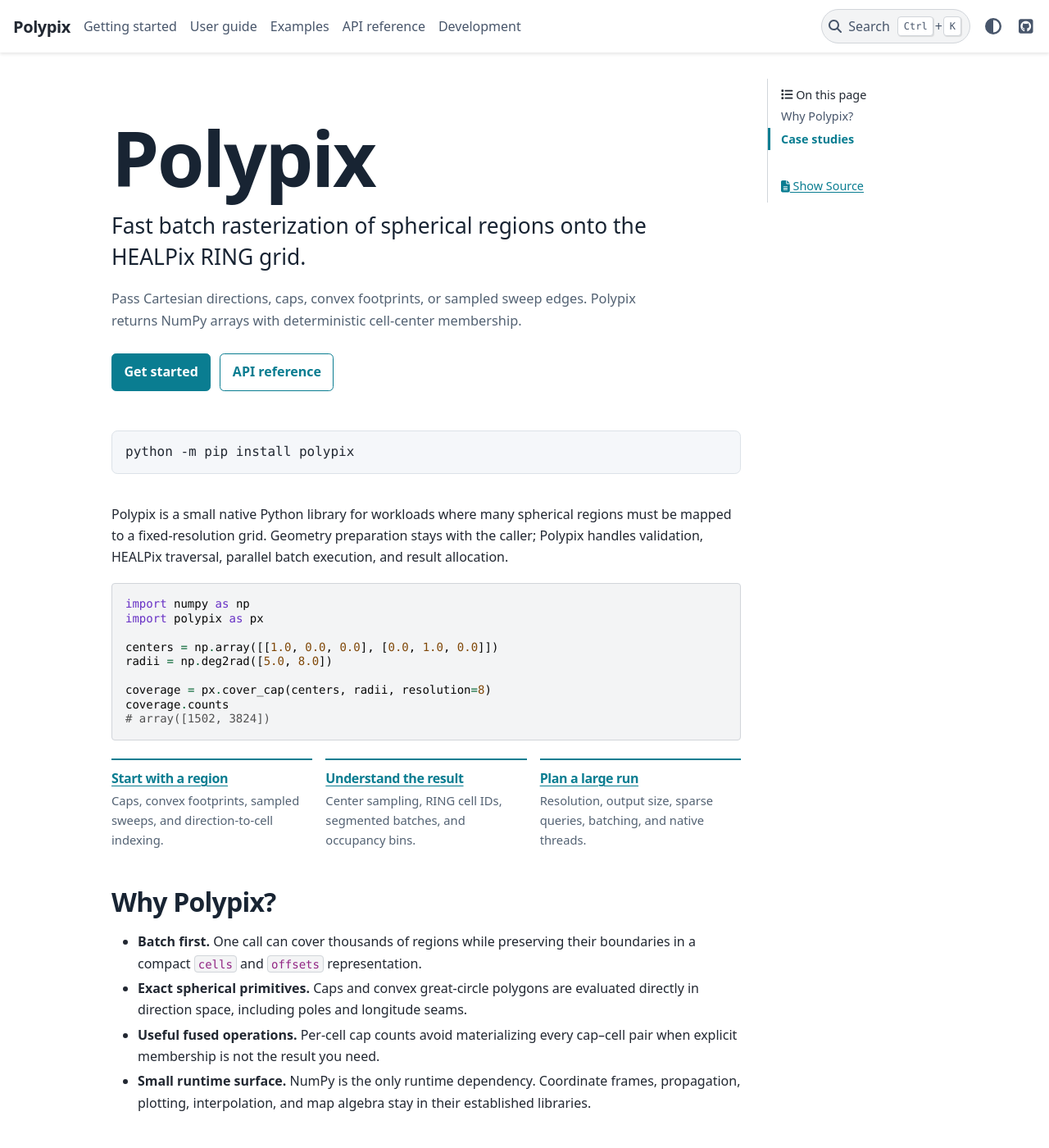
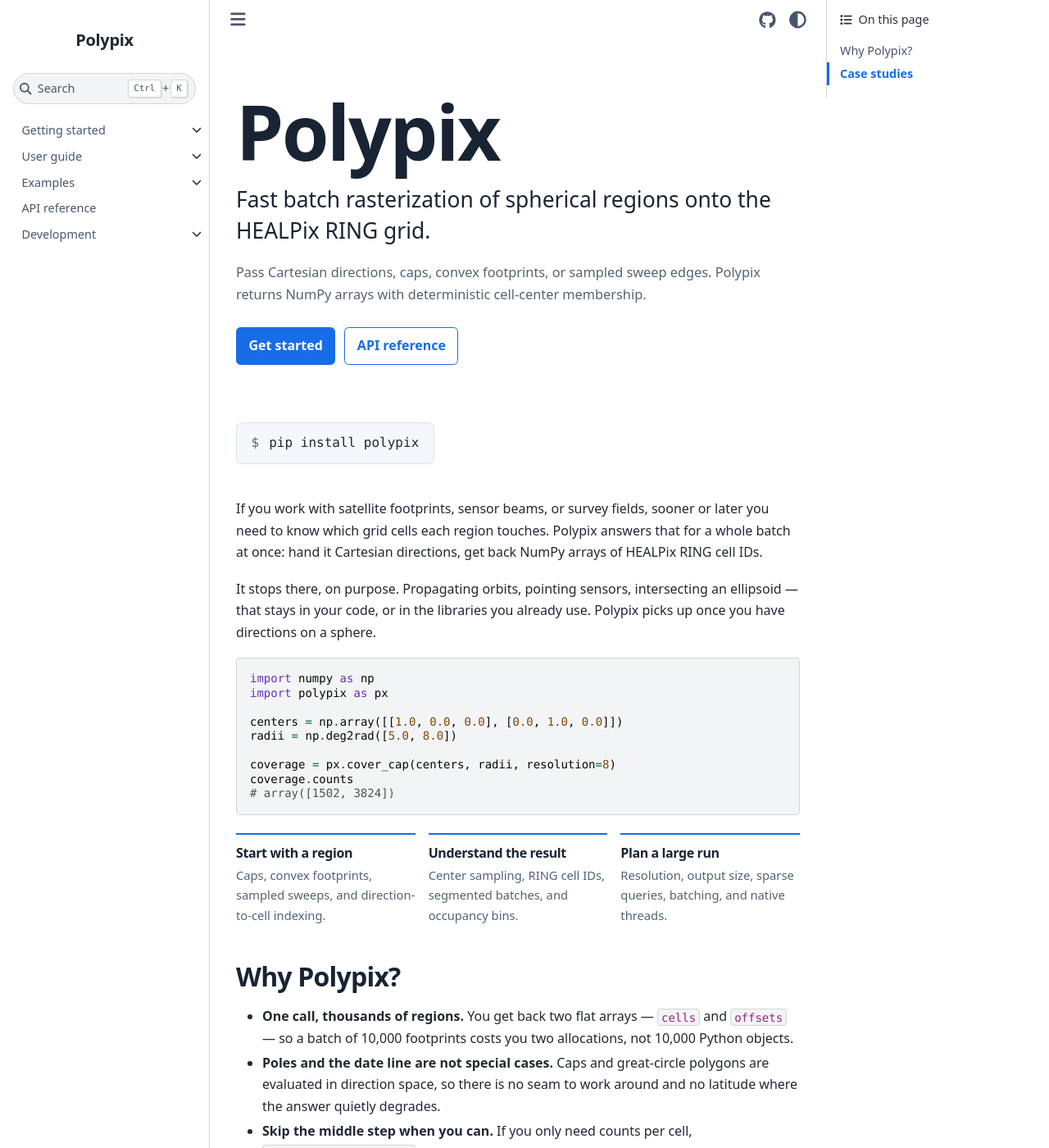
Before and after one commit to JochimMaene/polypix, a Sphinx documentation site: the page built from docs/index.md, in a window 1280 px wide and 1400 px high. Shown: the whole window at 82% size. Built offline with Sphinx 7.4.7 and the Sphinx Book theme 1.1.4, drawn with Linux system fonts in a browser that asks for light colours; some of the changed text lies outside the part shown.

Commit message:
docs: move to sphinx-book-theme and warm up the landing page
Shapely uses sphinx_book_theme, so it is well-precedented for a geometry
library; xarray and NumPy are on pydata, which book theme is built on.

- Swap the theme and rework the options pydata-only keys covered
  (github_url, navbar_align, navbar_center) for the repository/issue
  buttons and sidebar depth controls book theme uses.
- Drop html_sidebars = {"**": []}. Book theme puts navigation in the left
  sidebar; suppressing it left the site with no persistent nav.
- Set navbar_persistent = [] so the header stops rendering a second search
  field on top of the sidebar one.
- Landing page: hug the install chip to its content, stop the path cards
  rendering as underlined blue links.

Start the voice pass on the landing page. The docs used "you" three times
in 598 sentences, describing the library from the outside rather than
talking to a reader, which is most of why they read as generated.

````diff
--- a/docs/_static/polypix.css
+++ b/docs/_static/polypix.css
@@ -16,17 +16,13 @@
   --polypix-rule: #344252;
 }
 
-.bd-header .navbar-header-items__center {
-  flex-grow: 1;
-}
-
 .navbar-brand {
   font-weight: 700;
   letter-spacing: -0.02em;
 }
 
 .bd-main .bd-content .bd-article-container {
-  max-width: 52rem;
+  max-width: 56rem;
   min-width: 0;
 }
 
@@ -99,11 +95,16 @@
   background: var(--polypix-surface);
   border: 1px solid var(--polypix-rule);
   border-radius: 0.45rem;
-  display: flex;
+  display: inline-flex;
   font-family: var(--pst-font-family-monospace);
-  justify-content: space-between;
-  margin: 1.4rem 0 2.2rem;
-  padding: 0.8rem 1rem;
+  gap: 0.75rem;
+  margin: 1.4rem 0 2.6rem;
+  padding: 0.7rem 1.1rem;
+}
+
+.polypix-install::before {
+  color: var(--polypix-muted);
+  content: "$";
 }
 
 .polypix-paths,
@@ -123,6 +124,15 @@
 .polypix-paths h3 {
   font-size: 1rem;
   margin: 0 0 0.35rem;
+}
+
+.polypix-paths h3 a {
+  color: var(--polypix-ink);
+  text-decoration: none;
+}
+
+.polypix-paths h3 a:hover {
+  color: var(--pst-color-primary);
 }
 
 .polypix-paths p {
--- a/docs/conf.py
+++ b/docs/conf.py
@@ -35,19 +35,28 @@
     "numpy": ("https://numpy.org/doc/stable/", None),
 }
 
-html_theme = "pydata_sphinx_theme"
+html_theme = "sphinx_book_theme"
 html_title = "Polypix"
 html_baseurl = "https://jochimmaene.github.io/polypix/"
 html_extra_path = ["assets"]
 html_static_path = ["_static"]
 html_css_files = ["polypix.css"]
 html_theme_options = {
-    "github_url": "https://github.com/JochimMaene/polypix",
-    "navbar_align": "left",
-    "navbar_center": ["navbar-nav"],
+    "repository_url": "https://github.com/JochimMaene/polypix",
+    "repository_branch": "main",
+    "path_to_docs": "docs",
+    "use_repository_button": True,
+    "use_issues_button": True,
+    "use_edit_page_button": True,
+    "use_download_button": False,
+    "use_fullscreen_button": False,
+    "home_page_in_toc": False,
+    "show_navbar_depth": 1,
+    "max_navbar_depth": 3,
     "show_toc_level": 2,
-    "navigation_depth": 3,
-    "show_nav_level": 1,
+    "toc_title": "On this page",
+    "navigation_with_keys": False,
+    # The sidebar already carries a search field; pydata's persistent navbar
+    # search would render a second one on desktop.
+    "navbar_persistent": [],
 }
-
-html_sidebars = {"**": []}
--- a/docs/index.md
+++ b/docs/index.md
@@ -9,12 +9,16 @@
 <p class="polypix-actions"><a href="guide.html">Get started</a><a href="api.html">API reference</a></p>
 :::
 
-<div class="polypix-install"><span>python -m pip install polypix</span></div>
+<div class="polypix-install"><span>pip install polypix</span></div>
 
-Polypix is a small native Python library for workloads where many spherical
-regions must be mapped to a fixed-resolution grid. Geometry preparation stays
-with the caller; Polypix handles validation, HEALPix traversal, parallel batch
-execution, and result allocation.
+If you work with satellite footprints, sensor beams, or survey fields, sooner or
+later you need to know which grid cells each region touches. Polypix answers that
+for a whole batch at once: hand it Cartesian directions, get back NumPy arrays of
+HEALPix RING cell IDs.
+
+It stops there, on purpose. Propagating orbits, pointing sensors, intersecting an
+ellipsoid — that stays in your code, or in the libraries you already use. Polypix
+picks up once you have directions on a sphere.
 
 ```python
 import numpy as np
@@ -45,20 +49,23 @@
 
 ## Why Polypix?
 
-- **Batch first.** One call can cover thousands of regions while preserving
-  their boundaries in a compact `cells` and `offsets` representation.
-- **Exact spherical primitives.** Caps and convex great-circle polygons are
-  evaluated directly in direction space, including poles and longitude seams.
-- **Useful fused operations.** Per-cell cap counts avoid materializing every
-  cap–cell pair when explicit membership is not the result you need.
-- **Small runtime surface.** NumPy is the only runtime dependency. Coordinate
-  frames, propagation, plotting, interpolation, and map algebra stay in their
-  established libraries.
+- **One call, thousands of regions.** You get back two flat arrays — `cells` and
+  `offsets` — so a batch of 10,000 footprints costs you two allocations, not
+  10,000 Python objects.
+- **Poles and the date line are not special cases.** Caps and great-circle
+  polygons are evaluated in direction space, so there is no seam to work around
+  and no latitude where the answer quietly degrades.
+- **Skip the middle step when you can.** If you only need counts per cell,
+  `count_caps_per_cell()` accumulates them directly instead of building every
+  cap–cell pair and reducing it afterwards.
+- **NumPy, and nothing else.** Frames, propagation, plotting, interpolation, and
+  map algebra all have good homes already. Polypix stays out of them.
 
 ## Case studies
 
-The documentation build runs two larger examples from pinned inputs. Their
-figures and measurements are regenerated from the checked-in source.
+Two worked examples, both run from pinned inputs every time these docs are
+built. The maps and timings you see below came out of the checked-in source, so
+they cannot drift from it.
 
 <div class="example-gallery">
   <a class="example-card" href="examples/communication-constellation.html">
--- a/pyproject.toml
+++ b/pyproject.toml
@@ -80,7 +80,7 @@
 [tool.pixi.feature.docs.pypi-dependencies]
 sphinx = ">=8.2,<10"
 myst-parser = ">=5,<6"
-pydata-sphinx-theme = ">=0.16,<1"
+sphinx-book-theme = ">=1.1,<2"
 sphinx-autobuild = ">=2024.10"
 matplotlib = "*"
 
````
Also changed, not shown: 1 other file.
